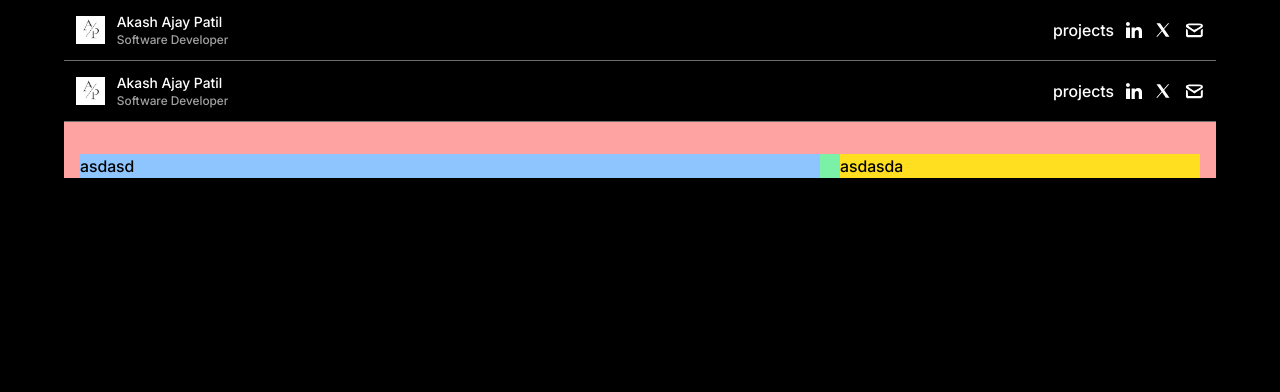
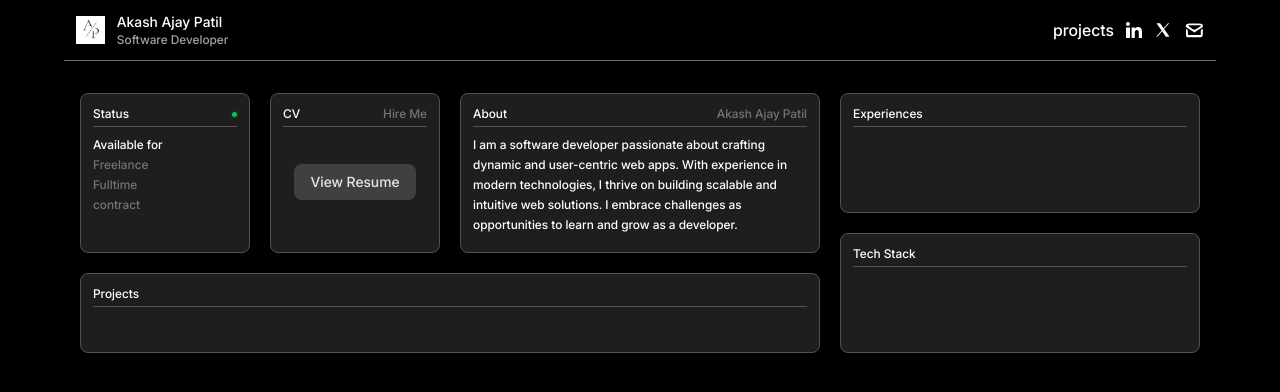
Before and after one commit to Akash2Patil/portfolio, a React (Vite) app: page / in a window 1280 px wide. Shown: the top 392 px of the page. Built offline with nearby package versions, Linux system fonts and the light colour scheme.

Commit message:
home page new sections are added

```diff
--- a/src/page/Home.jsx
+++ b/src/page/Home.jsx
@@ -1,21 +1,76 @@
 import React from 'react'
-import Navbar from '../component/Navbar'
+import { Link } from 'react-router-dom'
+import Container from '../component/Container'
 
 const Home = () => {
   return (
-   <div className='w-full min-h-screen bg-black flex justify-center'>
+    <div className='w-full min-h-screen bg-black flex justify-center'>
       <div className='w-full max-w-6xl'>
-      <Navbar/>
-      <div className='mx-auto px-4 pt-8 max-sm:pb-6 w-full bg-red-300'>
-        <div className='gap-5 grid grid-cols-2 sm:grid-cols-4 lg:grid-cols-6 bg-green-300'>
-          <div className='gap-5 grid grid-cols-2 sm:grid-cols-4 col-span-2 md:col-span-4 bg-blue-300'>
-asdasd
-          </div>
-          <div className='bg-yellow-300 gap-5 grid grid-cols-1 lg:grid-cols-2 col-span-2 md:col-span-4 lg:col-span-2'>
-asdasda
+        <div className='mx-auto px-4 pt-8 max-sm:pb-6 w-full'>
+          <div className='gap-5 grid grid-cols-2 sm:grid-cols-4 lg:grid-cols-6'>
+            <div className='gap-5 grid grid-cols-2 sm:grid-cols-4 col-span-2 md:col-span-4'>
+
+              <div className='col-span-1 row-span-1 sm:h-40'>
+                <Container title={"Status"} subtitle={<><span class="relative flex size-[5px]">
+  <span class="absolute inline-flex h-full w-full animate-ping rounded-full bg-green-400 opacity-75"></span>
+  <span class="relative inline-flex size-[5px] rounded-full bg-green-500"></span>
+</span></>}>
+                  <p className='font-medium text-white text-xs leading-5'>Available for</p>
+                  <ul className='font-medium text-neutral-500 text-xs leading-5'>
+                    <li>Freelance</li>
+                    <li>Fulltime</li>
+                    <li>contract</li>
+                  </ul>
+                </Container>
+
+              </div>
+
+
+               <div className='col-span-1 row-span-1 sm:h-40'>
+                  <Container title={"CV"} subtitle={"Hire Me"}>
+                <div className='flex justify-center items-center h-full'>
+                    <a className='bg-neutral-700 hover:bg-neutral-600 px-4 py-2 rounded-lg font-normal text-neutral-200 text-sm transition duration-300 ease-in-out' href="">View Resume</a>
+                </div>
+                  </Container>
+              </div>
+
+              <div className='sm:col-span-2 row-span-1'>
+                <Container title={"About"} subtitle={"Akash Ajay Patil"}>
+                  <p className='font-medium text-white text-xs leading-5'>
+                    I am a software developer passionate about crafting dynamic and user-centric web apps. With experience in modern technologies, I thrive on building scalable and intuitive web solutions. I embrace challenges as opportunities to learn and grow as a developer.
+                  </p>
+                </Container>
+              </div>
+
+
+
+
+              <div className='relative col-span-4 row-span-5 min-h-[50px] max-h-[540px]'>
+                <Container title={"Projects"}>
+
+                </Container>
+              </div>
+
+            </div>
+            <div className=' gap-5 grid grid-cols-1 lg:grid-cols-2 col-span-2 md:col-span-4 lg:col-span-2'>
+
+              <div className='col-span-2 row-span-2 max-h-[240px]'>
+                <Container title={"Experiences"}>
+
+
+                </Container>
+              </div>
+              <div className='col-span-2 row-span-2 max-h-[240px]'>
+                <Container title={"Tech Stack"}>
+
+
+                </Container>
+              </div>
+
+
+            </div>
           </div>
         </div>
-      </div>
 
       </div>
     </div>
```
